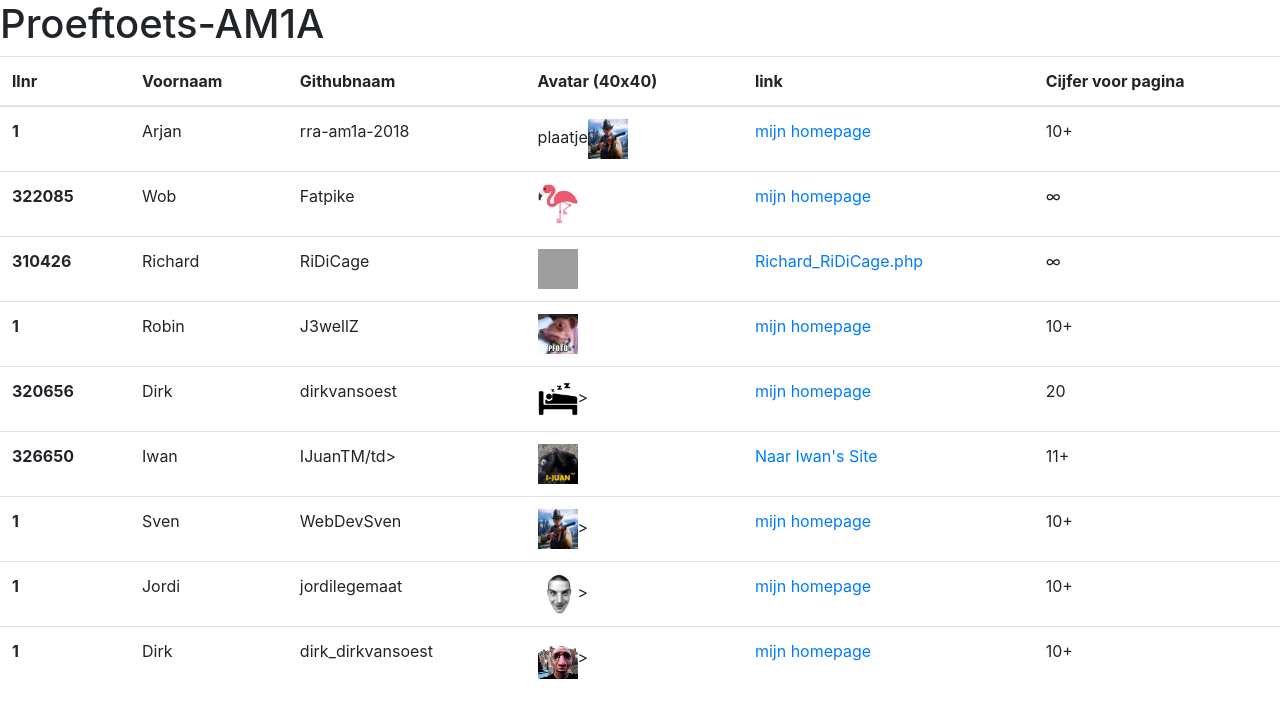
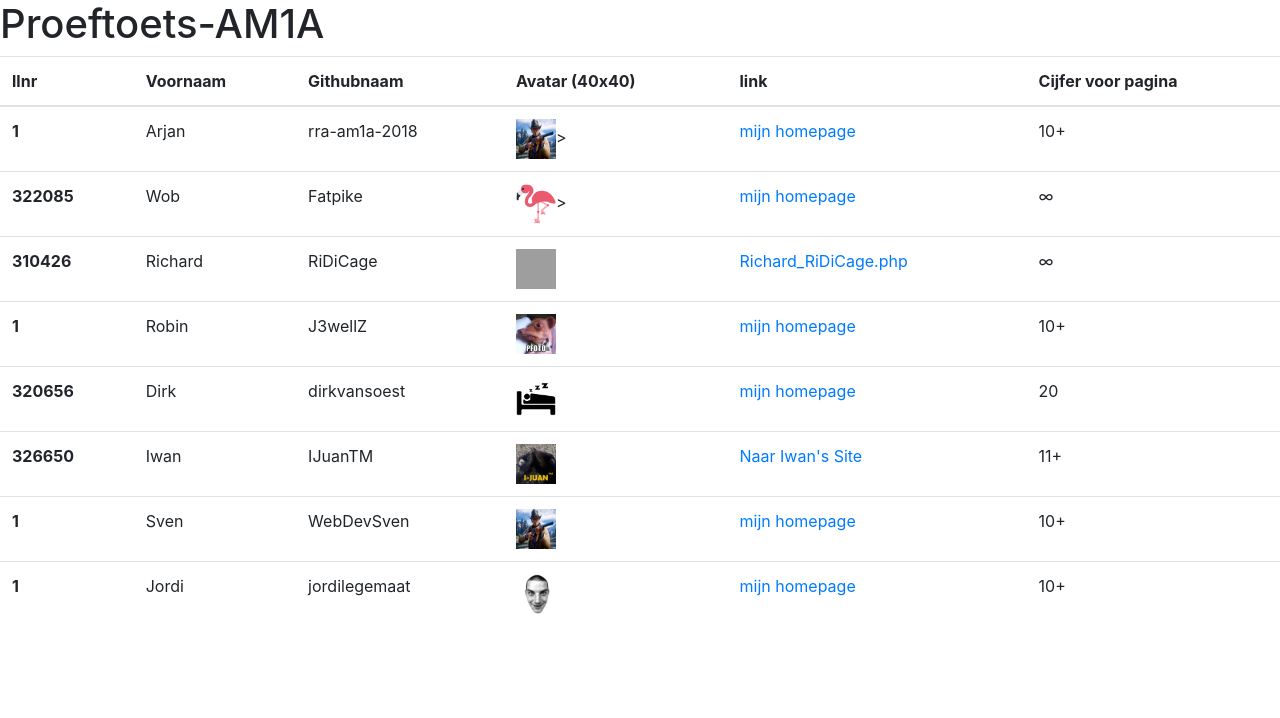
Before and after one commit to rra-am1a-2018/proeftoets-am1a, a PHP site: page / in a window 1280 px wide. Shown: the top 718 px of the page. Run offline with PHP 8.4, Linux system fonts and the light colour scheme; grey boxes are pictures that could not be loaded.

Commit message:
repair html tags

```diff
--- a/index.php
+++ b/index.php
@@ -29,7 +29,7 @@
             <th scope="row">1</th>
             <td>Arjan</td>
             <td>rra-am1a-2018</td>
-            <td>plaatje<img src="./img/a.jpg" width="40px" height="40px"></td>
+            <td><img src="./img/a.jpg" width="40px" height="40px" />></td>
             <td><a href="./arjan_rra-am1c-2018.php">mijn homepage</a></td>
             <td>10+</td>
         </tr>
@@ -37,7 +37,7 @@
             <th scope="row">322085</th>
             <td>Wob</td>
             <td>Fatpike</td>
-            <td><img src="./img/FatpikeAvatar.png" width="40px" height="40px"></td>
+            <td><img src="./img/FatpikeAvatar.png" width="40px" height="40px" />></td>
             <td><a href="./wob_Fatpike.php">mijn homepage</a></td>
             <td>∞</td>
         </tr>
@@ -61,15 +61,15 @@
             <th scope="row">320656</th>
             <td>Dirk</td>
             <td>dirkvansoest</td>
-            <td><img src="./img/slaap.png" width="40px" height="40px">></td>
+            <td><img src="./img/slaap.png" width="40px" height="40px" /></td>
             <td><a href="dirk_dirkvansoest.php">mijn homepage</a></td>
             <td>20</td>
         </tr>
         <tr>
             <th scope="row">326650</th>
             <td>Iwan</td>
-            <td>IJuanTM/td>
-            <td><img src="./img/IJuanTM.png" width="40px" height="40px"></td>
+            <td>IJuanTM</td>
+            <td><img src="./img/IJuanTM.png" width="40px" height="40px" /></td>
             <td><a href="./Iwan_IJuanTM.php">Naar Iwan's Site</a></td>
             <td>11+</td>
         </tr>
@@ -77,7 +77,7 @@
             <th scope="row">1</th>
             <td>Sven</td>
             <td>WebDevSven</td>
-            <td><img src="./img/a.jpg" width="40px" height="40px">></td>
+            <td><img src="./img/a.jpg" width="40px" height="40px" /></td>
             <td><a href="./sven_webdevsven.php">mijn homepage</a></td>
             <td>10+</td>
         </tr>
@@ -85,16 +85,8 @@
             <th scope="row">1</th>
             <td>Jordi</td>
             <td>jordilegemaat</td>
-            <td><img src="./img/steen.jpg" width="40px" height="40px">></td>
+            <td><img src="./img/steen.jpg" width="40px" height="40px" /></td>
             <td><a href="./jordi_jordilegemaat.php">mijn homepage</a></td>
-            <td>10+</td>
-        </tr>
-        <tr>
-            <th scope="row">1</th>
-            <td>Dirk</td>
-            <td>dirk_dirkvansoest</td>
-            <td><img src="./img/Henk.jpg" width="40px" height="40px">></td>
-            <td><a href="./dirk_dirk_dirkvansoest.php">mijn homepage</a></td>
             <td>10+</td>
         </tr>
       </tbody>
```
